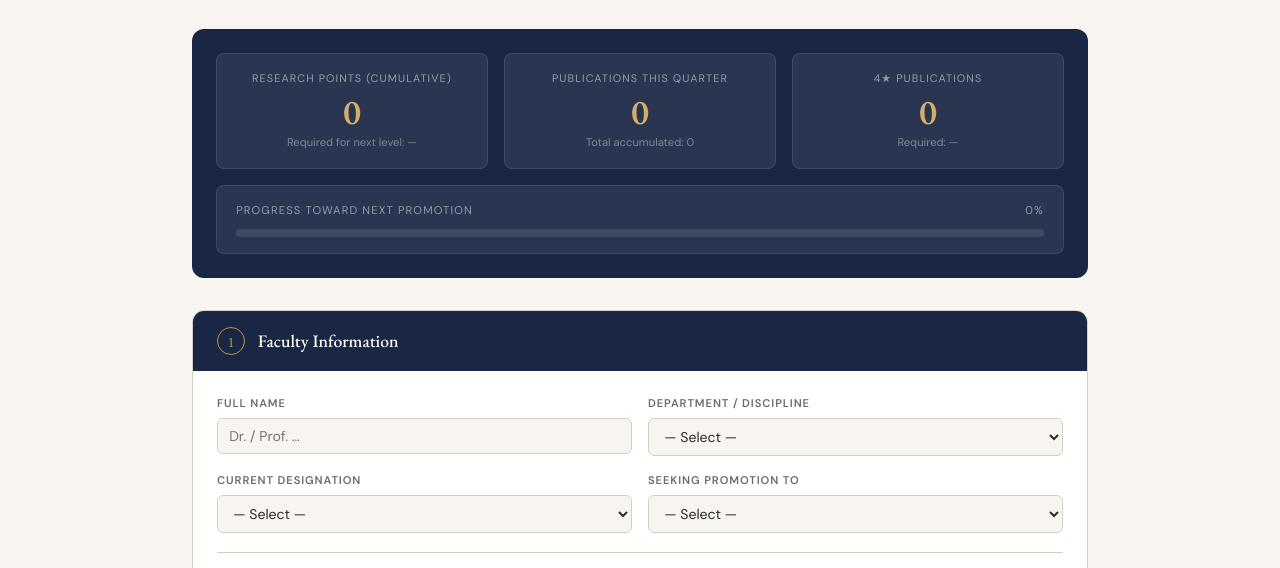
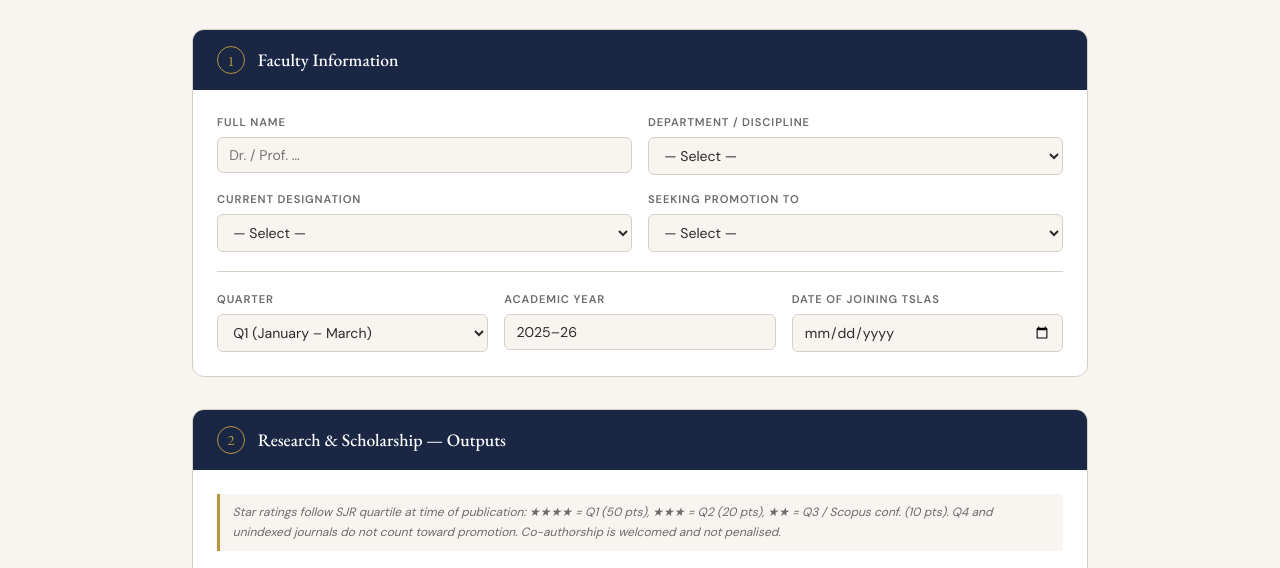
Before and after one commit to drvinaykumar/appraisal-form, a plain HTML site: page index.html in a window 1280 px wide. Shown: the part 167-735 px from the top of the page. Drawn offline with nearby package versions, Linux system fonts and the light colour scheme.

Commit message:
Update index.html

```diff
--- a/index.html
+++ b/index.html
@@ -628,33 +628,6 @@
 
 <div class="main">
 
-  <!-- LIVE DASHBOARD -->
-  <div class="dashboard">
-    <div class="dash-card">
-      <div class="dash-label">Research Points (Cumulative)</div>
-      <div class="dash-value" id="dash-points">0</div>
-      <div class="dash-sub">Required for next level: <span id="dash-req-pts">—</span></div>
-    </div>
-    <div class="dash-card">
-      <div class="dash-label">Publications This Quarter</div>
-      <div class="dash-value" id="dash-pubs">0</div>
-      <div class="dash-sub">Total accumulated: <span id="dash-total-pubs">0</span></div>
-    </div>
-    <div class="dash-card">
-      <div class="dash-label">4★ Publications</div>
-      <div class="dash-value" id="dash-4star">0</div>
-      <div class="dash-sub">Required: <span id="dash-req-4star">—</span></div>
-    </div>
-    <div class="progress-bar-wrap">
-      <div class="progress-bar-label">
-        <span>Progress toward next promotion</span>
-        <span id="dash-pct">0%</span>
-      </div>
-      <div class="progress-bar-track">
-        <div class="progress-bar-fill" id="dash-bar"></div>
-      </div>
-    </div>
-  </div>
 
   <!-- SECTION 1: PERSONAL INFORMATION -->
   <div class="section">
```
